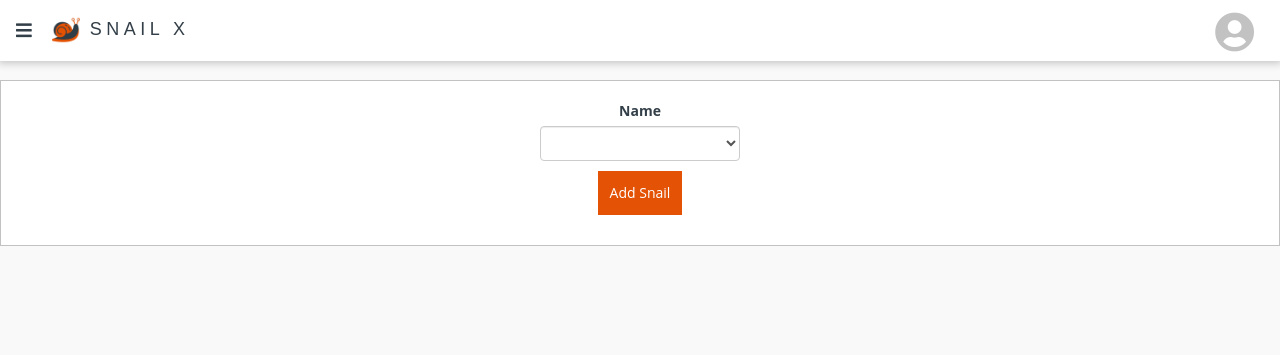
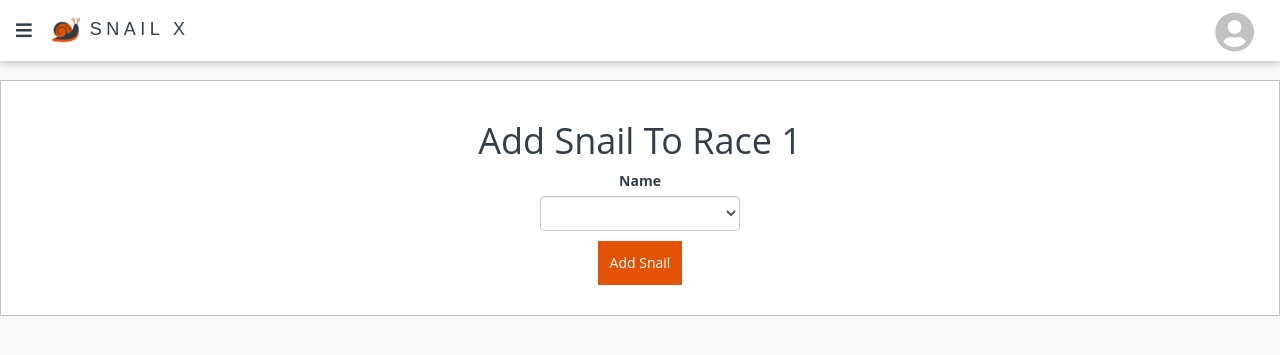
Before and after one commit to infinityworks/snailx-admin-panel, a Flask app: page /rounds/1/races/1/add in a window 1280 px wide. Shown: the top 355 px of the page. Run offline with Flask 2, Linux system fonts and the light colour scheme; the visitor is signed in with stand-in values (Sample User, id 1); data comes from the database, SQL or seed files in the repository; data that the repository does not hold is empty; parts of the project's set-up code (start-up, migrations or seed data) failed here and were passed over; some libraries are stand-ins or nearby versions.

Commit message:
Added clearer header to add_snail_to_race.html

```diff
--- a/globals/templates/add_snail_to_race.html
+++ b/globals/templates/add_snail_to_race.html
@@ -1,11 +1,13 @@
 {% extends "base.html" %}
 
 {% block content %}
+<h1>Add Snail To Race {{race_id}}</h1>
+<div class="row">
 
-<div class="row">
     <div style="margin: 0 auto; width: 200px;">
         <form action="" method="post" novalidate>
             {{ form.hidden_tag() }}
+
             <p>
                 {{ form.snail_id.label }}<br>
                 {{ form.snail_id(size=1, class_='form-control form-controls-lg') }}
--- a/routes/races/add_snail_to_race.py
+++ b/routes/races/add_snail_to_race.py
@@ -42,7 +42,7 @@ def add_snail_to_race(round_id, race_id):
             commit_snail_to_race(race_id, form.snail_id.data)
 
     return render_template('add_snail_to_race.html', all_snails=all_snails,
-                           form=form)
+                           form=form, race_id=race_id)
 
 
 def commit_snail_to_race(id_race, id_snail):
```
